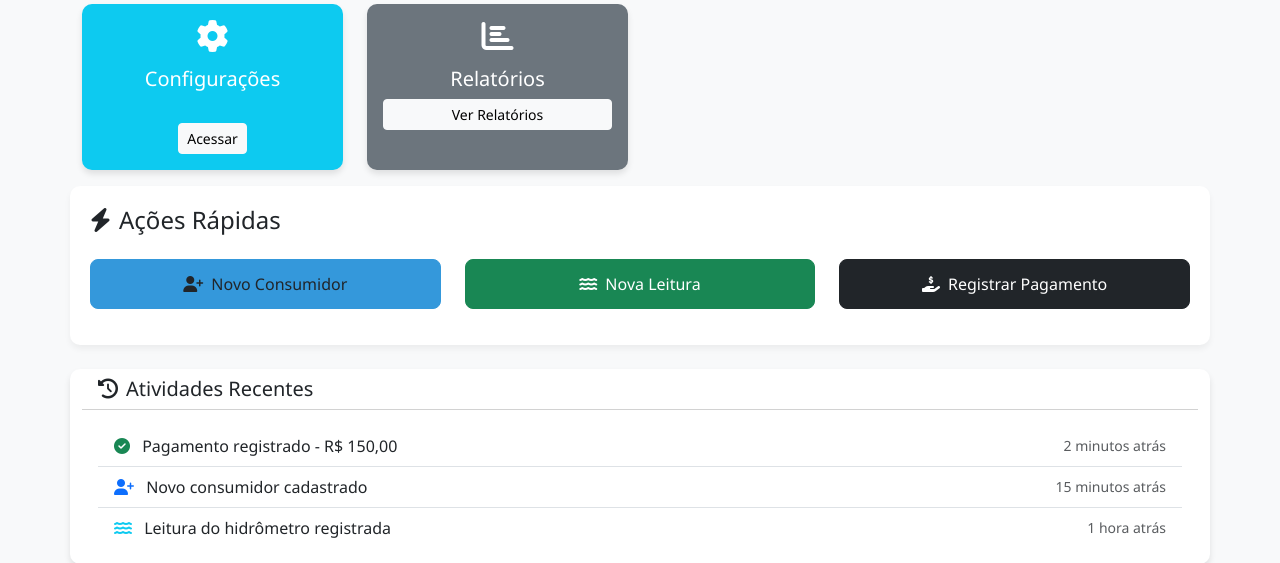
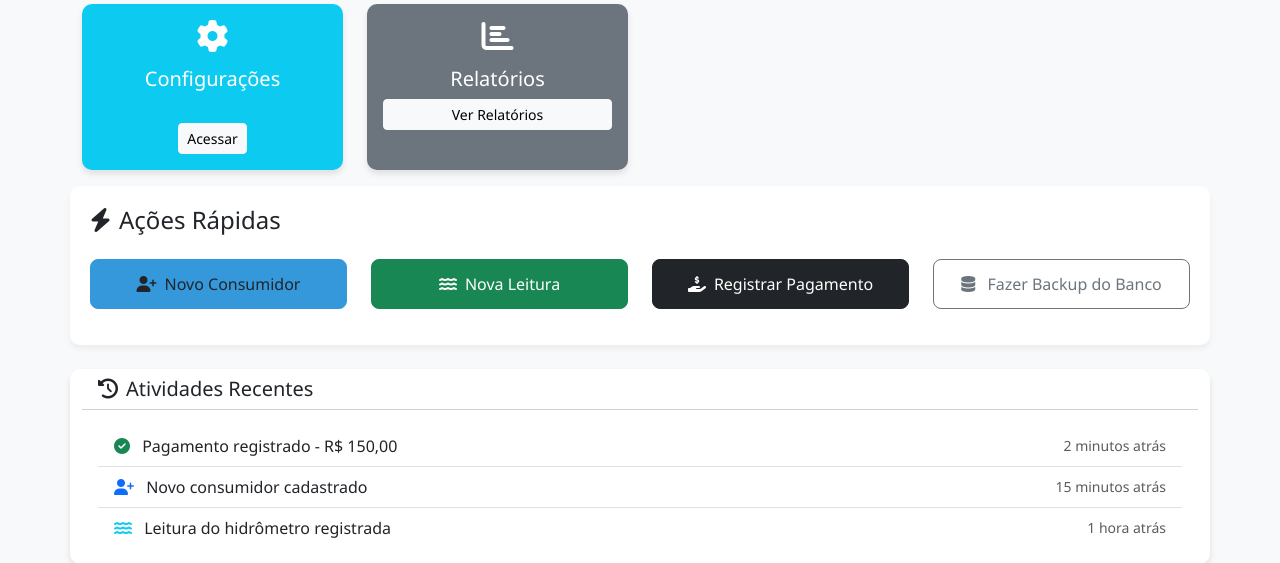
Before and after one commit to agua-2025/sistema-agua, a Flask app: page /dashboard in a window 1280 px wide. Shown: the part 368-931 px from the top of the page. Run offline with Flask 3, Linux system fonts and the light colour scheme; a user stored in the database is signed in.

Commit message:
mensagem da alteração

```diff
--- a/app.py
+++ b/app.py
@@ -10,6 +10,7 @@ import smtplib
 from flask import make_response
 from email.mime.text import MIMEText
 from email.utils import formataddr
+from flask import send_file
 def enviar_email(destino, assunto, corpo):
     msg = MIMEText(corpo, 'plain', 'utf-8')
     msg['Subject'] = assunto
@@ -71,6 +72,7 @@ def atualizar_leituras_quitadas():
         )
     """)
     db.commit()
+
 
 # ---------- Rotas de Autenticação ----------
 @app.route('/')
@@ -1074,5 +1076,9 @@ def relatorios():
         return redirect(url_for('login'))
     return render_template('relatorios.html')
 
+@app.route('/backup-db')
+def baixar_db():
+    return send_file(DATABASE, as_attachment=True)
+
 if __name__ == '__main__':
     app.run(debug=True)
--- a/templates/dashboard.html
+++ b/templates/dashboard.html
@@ -152,19 +152,24 @@
 <div class="quick-actions mb-4">
     <h4 class="mb-4"><i class="fas fa-bolt me-2"></i>Ações Rápidas</h4>
     <div class="row">
-                <div class="col-md-4 mb-3">
+        <div class="col-md-3 mb-3">
             <a href="{{ url_for('cadastrar_consumidor') }}" class="btn btn-custom btn-custom-primary w-100">
                 <i class="fas fa-user-plus me-2"></i>Novo Consumidor
             </a>
         </div>
-                <div class="col-md-4 mb-3">
+        <div class="col-md-3 mb-3">
             <a href="{{ url_for('cadastrar_leitura') }}" class="btn btn-success w-100 btn-custom">
                 <i class="fas fa-water me-2"></i>Nova Leitura
             </a>
         </div>
-                <div class="col-md-4 mb-3">
+        <div class="col-md-3 mb-3">
             <a href="{{ url_for('registrar_pagamento') }}" class="btn btn-dark w-100 btn-custom">
                 <i class="fas fa-hand-holding-usd me-2"></i>Registrar Pagamento
+            </a>
+        </div>
+        <div class="col-md-3 mb-3">
+            <a href="{{ url_for('baixar_db') }}" class="btn btn-outline-secondary w-100 btn-custom">
+                <i class="fas fa-database me-2"></i> Fazer Backup do Banco
             </a>
         </div>
     </div>
```
Lines whose indentation alone changed are shown as unchanged.
